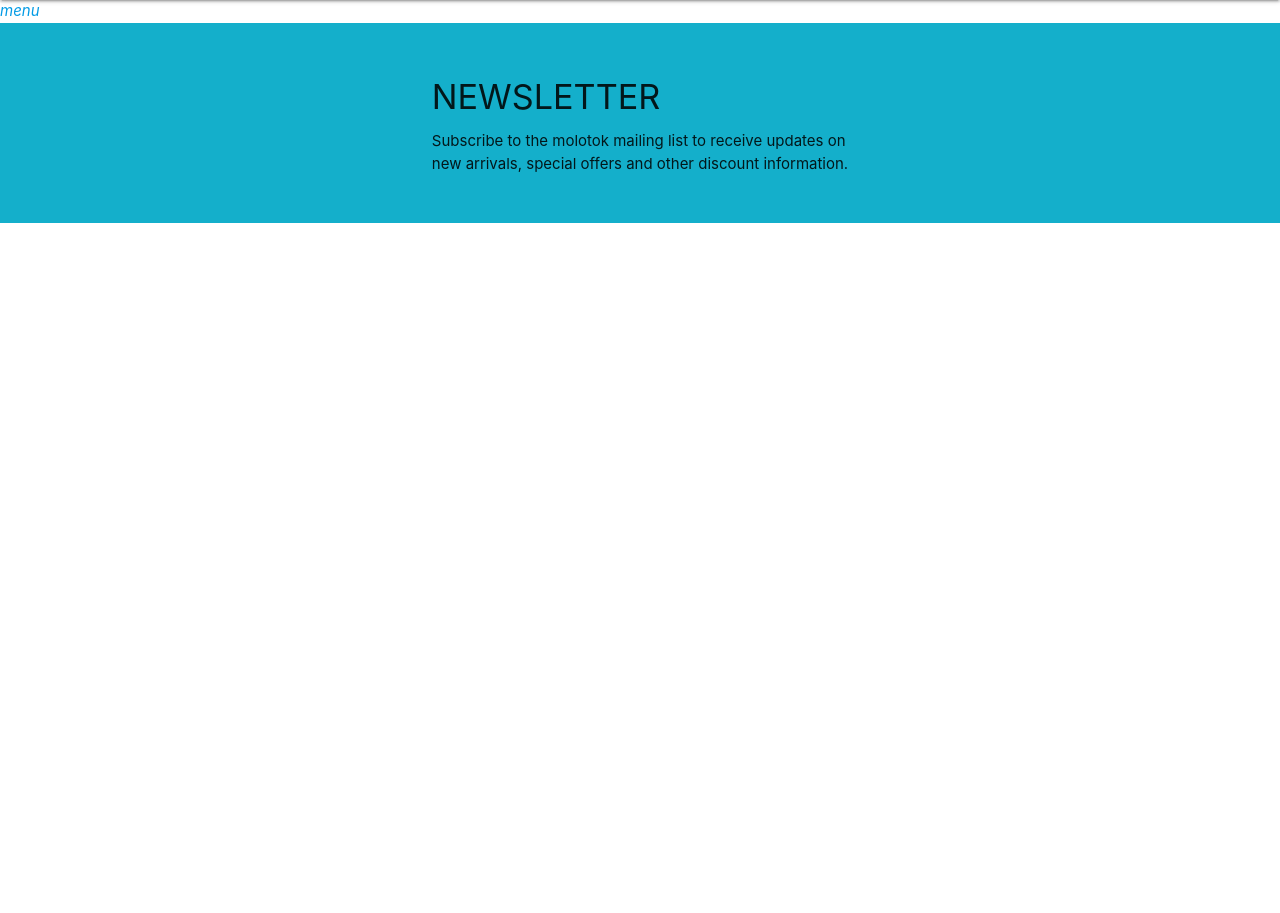
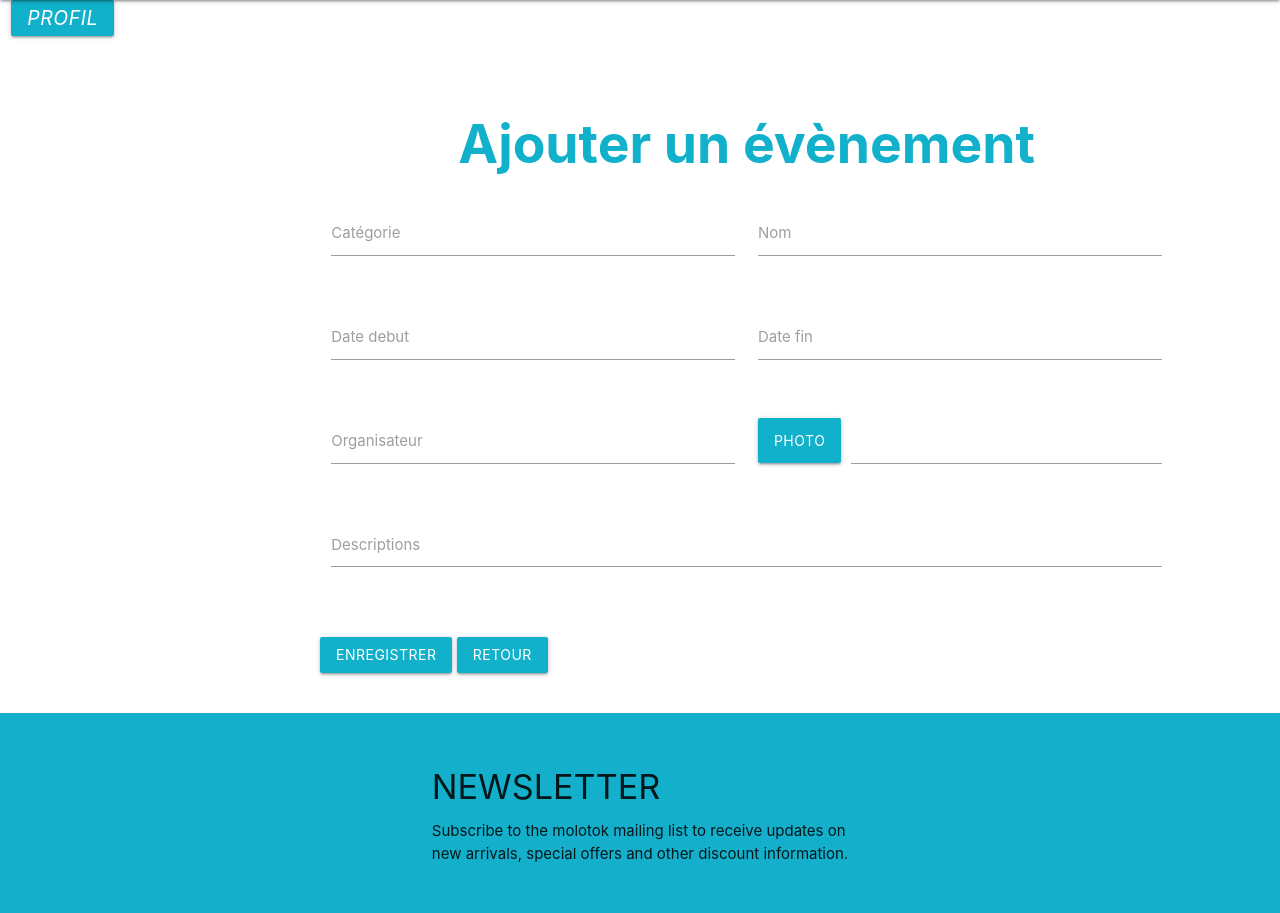
Before and after one commit to Aziz-dev-disign/Find_Event, a PHP site: page /vueAjouter.php in a window 1280 px wide. Shown: the part 64-977 px from the top of the page. Before the commit the page ends 287 px from the top, so only its background shows below. Run offline with PHP 8.4, Linux system fonts and the light colour scheme.

Commit message:
mise en page de la vue

```diff
--- a/Vues/include/js.php
+++ b/Vues/include/js.php
@@ -1,2 +1,2 @@
-<script src="materialize/js/jquery-3.4.1.min.js"></script>
+<script src="materialize/js/jquery-3.2.1.min.js"></script>
 <link rel="stylesheet" type="text/css" href="materialize/js/materialize.min.js">
--- a/Vues/styles/style.css
+++ b/Vues/styles/style.css
@@ -77,7 +77,6 @@ nav .what_blue
 {
 	color: #11B0CB;
 	font-weight: bold;
-	font-size: ;
 	text-align: center;
 	margin-top: 100px;
 }
@@ -124,7 +123,11 @@ nav .what_blue
 
 }
 
-
+/* vue afficher*/
+.test{
+	margin-top: 1em;
+	padding: 1em 0;
+}
 /* footer */
 
 .newsletter
@@ -137,10 +140,3 @@ nav .what_blue
 	justify-content: space-around;
 	align-items: center;
 }
-
-form
-{
-	display: flex;
-	justify-content: space-between;
-	align-items: center;
-}
--- a/Vues/vueAjouter.php
+++ b/Vues/vueAjouter.php
@@ -1,6 +1,7 @@
 <?php include('include/entete.php'); ?>
 <?php include('include/header.php'); ?>
-<div>
+<div class="row">
+  <div class="col s3">
     <ul id="slide-out" class="sidenav">
       <li>
         <div class="user-view">
@@ -18,7 +19,63 @@
       <li><a class="subheader">Subheader</a></li>
       <li><a class="waves-effect" href="#!">Third Link With Waves</a></li>
     </ul>
-    <a href="#" data-target="slide-out" class="sidenav-trigger"><i class="material-icons">menu</i></a>
+    <a href="#" data-target="slide-out draggable" class="sidenav-trigger btn" ><i class="material-icons">Profil</i></a>
+</div>
+
+  <div class="col s8 test">
+    <div class="row">
+    <form class="col s12 ">
+      <div class="text">
+        <h2>Ajouter un évènement</h2>
+      </div>
+      <div class="row">
+        <div class="input-field col s6">
+          <input  id="categorie" type="text" class="validate" name="categorie">
+          <label for="categorie">Catégorie</label>
+        </div>
+        <div class="input-field col s6">
+          <input id="nom" type="text" class="validate" name="nom">
+          <label for="nom">Nom</label>
+        </div>
+      </div>
+      <div class="row">
+        <div class="input-field col s6">
+          <input id="debut" type="text" class="validate" name="debut">
+          <label for="debut">Date debut</label>
+        </div>
+        <div class="input-field col s6">
+          <input id="fin" type="text" class="validate" name="fin">
+          <label for="fin">Date fin</label>
+        </div>
+      </div>
+      <div class="row">
+        <div class="input-field col s6">
+          <input id="org" type="text" class="validate" name="organisateur">
+          <label for="org">Organisateur</label>
+        </div>
+        <div class="file-field input-field col s6">
+          <div class="btn">
+            <span>Photo</span>
+            <input type="file" name="photo">
+          </div>
+          <div class="file-path-wrapper">
+            <input class="file-path validate" type="text">
+          </div>
+        </div>
+      </div>
+      <div class="row">
+        <div class="input-field col s12">
+          <textarea id="textarea1" class="materialize-textarea" name="descriptions"></textarea>
+          <label for="textarea1">Descriptions</label>
+          </div>
+        </div>
+      </div>
+      <div class="row">
+          <input class="btn" type="submit" value="Enregistrer" name="enregistrer">
+          <input class="btn" type="reset" value="Retour">
+      </div>
+    </form>
+  </div>
 </div>
 
 
@@ -35,7 +92,7 @@
   // });
   document.addEventListener('DOMContentLoaded', function() {
     var elems = document.querySelectorAll('.sidenav');
-    var instances = M.Sidenav.init(elems, edge());
+    var instances = M.Sidenav.init(elems, draggable);
     var instance = M.Sidenav.getInstance(elem);
     instance.open();
     console.log(M.Sidenav.init(elems, options));
```
Also changed, not shown: Cores/Routeur.php (+4 -4 lines), Modeles/commentaire.php (+4 -4 lines), Vues/vueListe.php (+78 -0 lines), Controles/user.php (renamed from Cores/user.php). Lines whose indentation alone changed are shown as unchanged.
